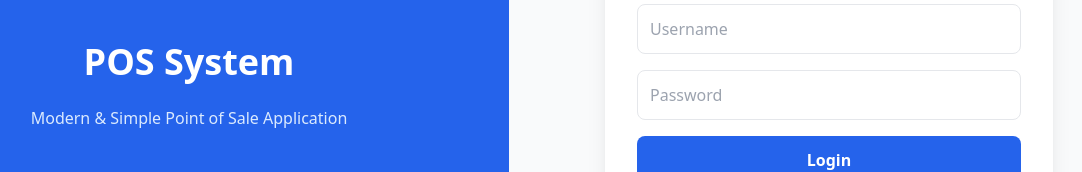
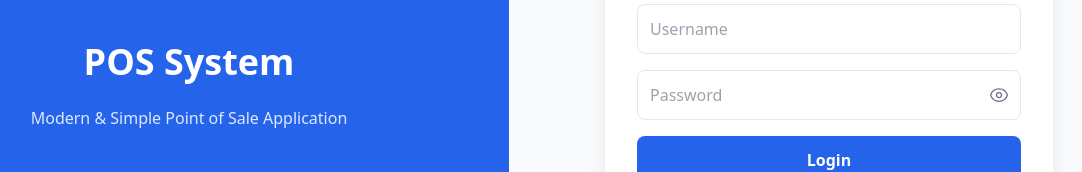
Before and after one commit to fitrirdz/pos-system, a React app in the folder frontend/: page / in a window 1280 px wide. Shown: the part 314-486 px from the top of the page, without its empty margins (131-1213 px from the left). Built offline with nearby package versions, Linux system fonts and the light colour scheme; no server answers; the HTML template or start-up script is replaced by a standard one.

Commit message:
feat: add show/hide password icon

```diff
--- a/frontend/src/pages/login.tsx
+++ b/frontend/src/pages/login.tsx
@@ -7,6 +7,7 @@
   const [username, setUsername] = useState('');
   const [password, setPassword] = useState('');
   const [error, setError] = useState('');
+  const [showPassword, setShowPassword] = useState(false);
 
   const navigate = useNavigate();
   const { setUser, loading, user } = useAuth();
@@ -62,13 +63,31 @@
               onChange={(e) => setUsername(e.target.value)}
             />
 
-            <input
-              type='password'
-              className='w-full border p-3 rounded-lg focus:outline-none focus:ring-2 focus:ring-blue-500 transition'
-              placeholder='Password'
-              value={password}
-              onChange={(e) => setPassword(e.target.value)}
-            />
+            <div className='relative'>
+              <input
+                type={showPassword ? 'text' : 'password'}
+                className='w-full border p-3 pr-10 rounded-lg focus:outline-none focus:ring-2 focus:ring-blue-500 transition'
+                placeholder='Password'
+                value={password}
+                onChange={(e) => setPassword(e.target.value)}
+              />
+              <button
+                type='button'
+                onClick={() => setShowPassword(!showPassword)}
+                className='absolute right-3 top-1/2 -translate-y-1/2 text-gray-500 hover:text-gray-700 focus:outline-none'
+              >
+                {showPassword ? (
+                  <svg xmlns="http://www.w3.org/2000/svg" fill="none" viewBox="0 0 24 24" strokeWidth={1.5} stroke="currentColor" className="w-5 h-5">
+                    <path strokeLinecap="round" strokeLinejoin="round" d="M3.98 8.223A10.477 10.477 0 001.934 12C3.226 16.338 7.244 19.5 12 19.5c.993 0 1.953-.138 2.863-.395M6.228 6.228A10.45 10.45 0 0112 4.5c4.756 0 8.773 3.162 10.065 7.498a10.523 10.523 0 01-4.293 5.774M6.228 6.228L3 3m3.228 3.228l3.65 3.65m7.894 7.894L21 21m-3.228-3.228l-3.65-3.65m0 0a3 3 0 10-4.243-4.243m4.242 4.242L9.88 9.88" />
+                  </svg>
+                ) : (
+                  <svg xmlns="http://www.w3.org/2000/svg" fill="none" viewBox="0 0 24 24" strokeWidth={1.5} stroke="currentColor" className="w-5 h-5">
+                    <path strokeLinecap="round" strokeLinejoin="round" d="M2.036 12.322a1.012 1.012 0 010-.639C3.423 7.51 7.36 4.5 12 4.5c4.638 0 8.573 3.007 9.963 7.178.07.207.07.431 0 .639C20.577 16.49 16.64 19.5 12 19.5c-4.638 0-8.573-3.007-9.963-7.178z" />
+                    <path strokeLinecap="round" strokeLinejoin="round" d="M15 12a3 3 0 11-6 0 3 3 0 016 0z" />
+                  </svg>
+                )}
+              </button>
+            </div>
 
             <button
               type='submit'
```
